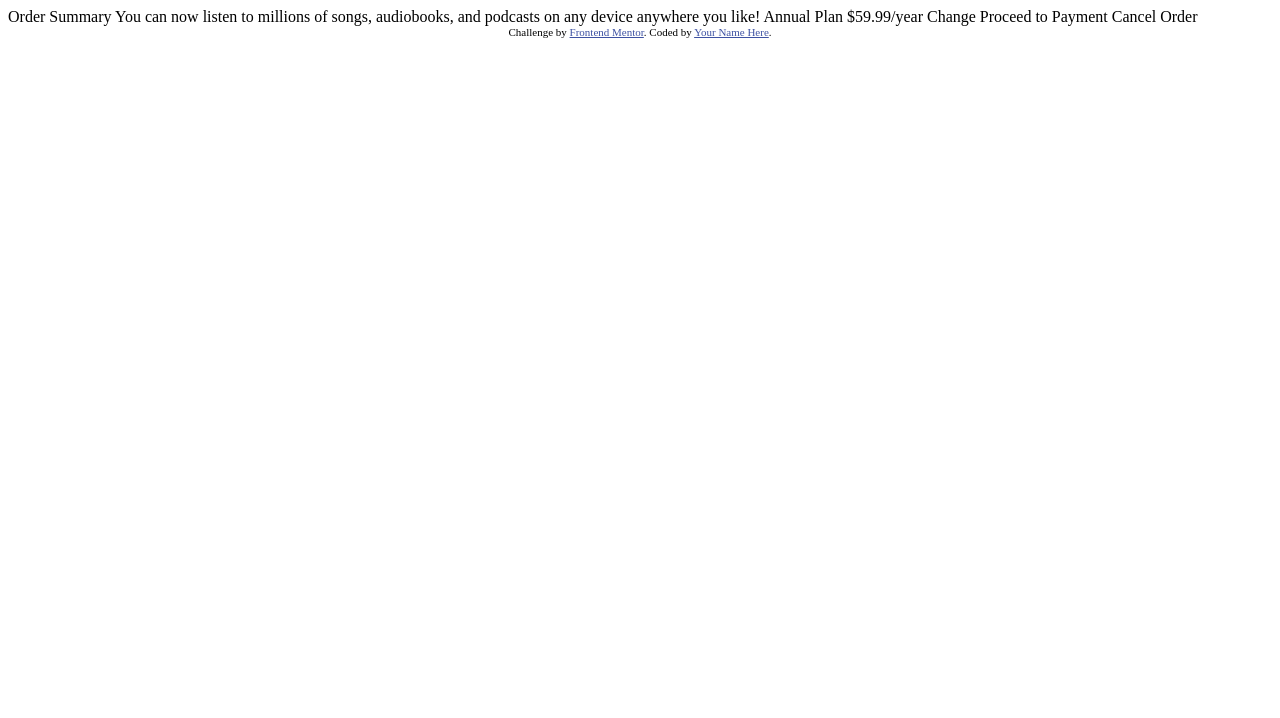
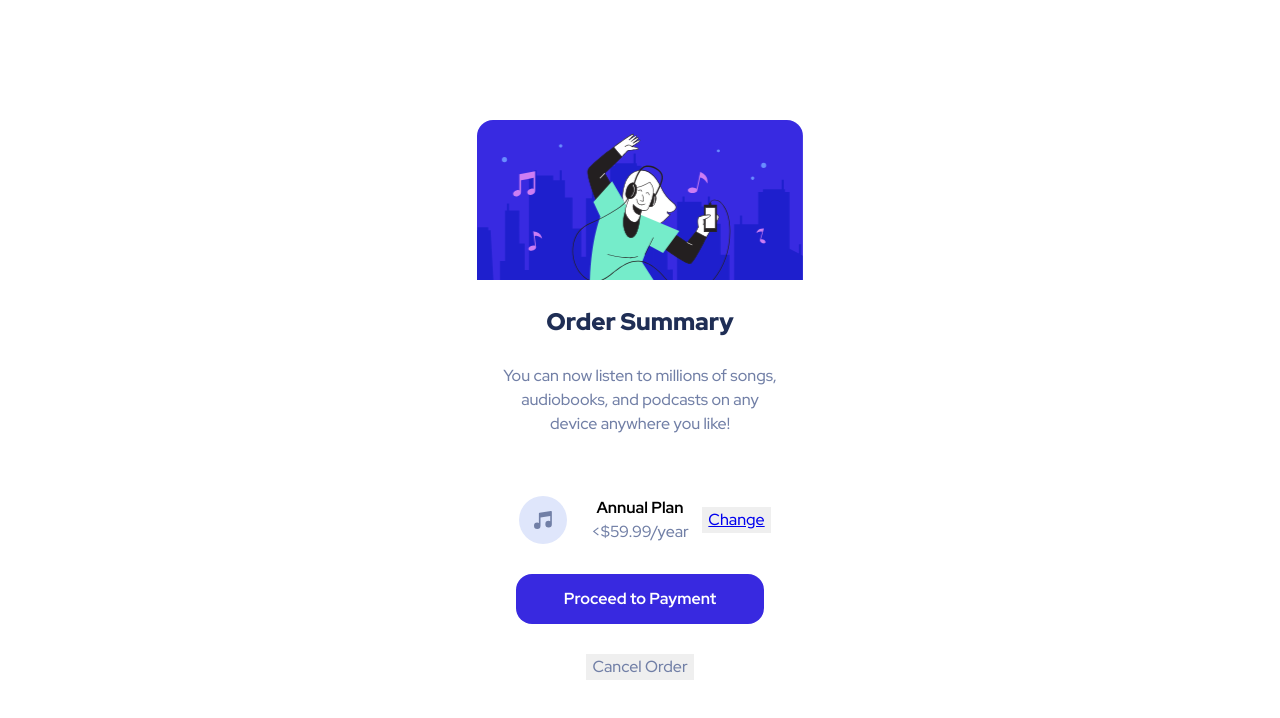
Before and after one commit to kowall1013/Order-summary-component, a plain HTML site: page index.html in a window 1280 px wide. Drawn offline with Linux system fonts and the light colour scheme.

Commit message:
project finish

```diff
--- a/index.html
+++ b/index.html
@@ -1,37 +1,45 @@
 <!DOCTYPE html>
 <html lang="en">
   <head>
-  <meta charset="UTF-8">
-  <meta name="viewport" content="width=device-width, initial-scale=1.0"> <!-- displays site properly based on user's device -->
-
-  <link rel="icon" type="image/png" sizes="32x32" href="./images/favicon-32x32.png">
-
+    <meta charset="UTF-8" />
+    <meta name="viewport" content="width=device-width, initial-scale=1.0" />
+    <link rel="preconnect" href="https://fonts.googleapis.com" />
+    <link rel="preconnect" href="https://fonts.gstatic.com" crossorigin />
+    <link
+      href="https://fonts.googleapis.com/css2?family=Red+Hat+Display:wght@500;700;900&display=swap"
+      rel="stylesheet"
+    />
+    <link
+      rel="icon"
+      type="image/png"
+      sizes="32x32"
+      href="./images/favicon-32x32.png"
+    />
+    <link rel="stylesheet" href="/css/main.css" />
     <title>Frontend Mentor | Order summary card</title>
-
-  <!-- Feel free to remove these styles or customise in your own stylesheet 👍 -->
-  <style>
-    .attribution { font-size: 11px; text-align: center; }
-    .attribution a { color: hsl(228, 45%, 44%); }
-  </style>
   </head>
   <body>
-
-  Order Summary
-
-  You can now listen to millions of songs, audiobooks, and podcasts on any
-  device anywhere you like!
-
-  Annual Plan
-  $59.99/year
-
-  Change
-
-  Proceed to Payment
-  Cancel Order
-
-  <div class="attribution">
-    Challenge by <a href="https://www.frontendmentor.io?ref=challenge" target="_blank">Frontend Mentor</a>.
-    Coded by <a href="#">Your Name Here</a>.
+    <main class="card">
+        <header></header>
+      <div class="container">
+        <div class="card__description">
+          <h2>Order Summary</h2>
+          <p>
+            You can now listen to millions of songs, audiobooks, and podcasts on
+            any device anywhere you like!
+          </p>
         </div>
+        <div class="card__paymants">
+          <img src="./images/icon-music.svg" alt="" />
+          <div class="card__paymants-price">
+            <h4>Annual Plan</h4>
+            <p><$59.99/year</p>
+          </div>
+          <button class="button button--change"><a href="#">Change</a></button>
+          <button class="button button--proceed">Proceed to Payment</button>
+          <button class="button button--cancel">Cancel Order</button>
+        </div>
+      </div>
+    </main>
   </body>
 </html>
--- /dev/null
+++ b/scss/base/_global.scss
@@ -0,0 +1,15 @@
+body {
+  display: grid;
+  justify-items: center;
+  align-items: center;
+  font-family: var(--ff-primary);
+}
+
+.container {
+  margin-left: var(--mr-small);
+  margin-right: var(--mr-small);
+}
+
+.button {
+  border: none;
+}
--- /dev/null
+++ b/scss/base/_reset.scss
@@ -0,0 +1,73 @@
+/* Box sizing rules */
+*,
+*::before,
+*::after {
+  box-sizing: border-box;
+}
+
+/* Remove default padding */
+ul[class],
+ol[class] {
+  padding: 0;
+}
+
+/* Remove default margin */
+body,
+h1,
+h2,
+h3,
+h4,
+p,
+ul[class],
+ol[class],
+li,
+figure,
+figcaption,
+blockquote,
+dl,
+dd {
+  margin: 0;
+}
+
+/* Set core body defaults */
+body {
+  min-height: 100vh;
+  scroll-behavior: smooth;
+  text-rendering: optimizeSpeed;
+  line-height: 1.5;
+}
+
+/* Remove list styles on ul, ol elements with a class attribute */
+ul[class],
+ol[class] {
+  list-style: none;
+}
+
+/* A elements that don't have a class get default styles */
+a:not([class]) {
+  text-decoration-skip-ink: auto;
+}
+
+/* Make images easier to work with */
+img {
+  max-width: 100%;
+  display: block;
+}
+
+/* Inherit fonts for inputs and buttons */
+input,
+button,
+textarea,
+select {
+  font: inherit;
+}
+
+/* Remove all animations and transitions for people that prefer not to see them */
+@media (prefers-reduced-motion: reduce) {
+  * {
+    animation-duration: 0.01ms !important;
+    animation-iteration-count: 1 !important;
+    transition-duration: 0.01ms !important;
+    scroll-behavior: auto !important;
+  }
+}
--- /dev/null
+++ b/scss/base/_root.scss
@@ -0,0 +1,17 @@
+:root {
+  --clr-primary-pale-blue: #1F2E55;
+  --clr-primary-bright-blue: hsl(245, 75%, 52%);
+  --clr-neutral-pale-blue: #717FA6;
+  --clr-neutral-desaturated-blue: hsl(224, 23%, 55%);
+  --clr-neutral-dark-blue: hsl(223, 47%, 23%)
+
+  --fs-main: 16px;
+
+  --ff-primary:'Red Hat Display', sans-serif;
+
+  --br-primary: 1rem;
+
+  --mr-small:1.5rem;
+  --mr-medium:1.875rem;
+  --mr-big:2.5rem;
+}
--- /dev/null
+++ b/scss/components/card.scss
@@ -0,0 +1,78 @@
+// sass --watch scss/main.scss:css/main.css
+.card {
+  margin: 4.4375rem 1.5em;
+  max-width: 20.43rem;
+  text-align: center;
+
+  header {
+    border-radius: var(--br-primary)var(--br-primary)0 0;
+    background-image: url(../../images/illustration-hero.svg);
+    background-repeat: no-repeat;
+    background-position: center;
+    background-size: cover;
+    height: 10rem;
+  }
+
+  &__description h2 {
+    margin: var(--mr-small) 0;
+    color: var(--clr-primary-pale-blue);
+    font-weight: 800;
+  }
+
+  &__description p {
+    color: var(--clr-neutral-pale-blue);
+  }
+
+  &__paymants {
+    display: grid;
+    grid-template-columns: repeat(3, 1fr);
+    grid-template-rows: auto;
+    justify-items: center;
+    align-items: center;
+    grid-template-areas:
+    "music price change"
+    "payment payment payment"
+    "order order order";
+    margin-top: var(--mr-medium);
+
+    img {
+      grid-area: music;
+      // justify-self: center;
+    }
+
+    &-price {
+      display: flex;
+      flex-direction: column;
+      margin-top: 30px;
+      grid-area: price;
+      margin-left: .3rem;
+      margin-right: .3rem;
+      margin-bottom: var(--mr-medium);
+
+      p {
+        color: var(--clr-neutral-pale-blue);
+      }
+    }
+
+    .button--change {
+      grid-area:change;
+      font-weight: 400;
+      color: var(--clr-primary-bright-blue);
+    }
+
+    .button--proceed {
+      grid-area:payment;
+      background-color: var(--clr-primary-bright-blue);
+      padding: 0.8rem 3rem;
+      border-radius: var(--br-primary);
+      color: #fff;
+      font-weight: 700;
+    }
+
+    .button--cancel {
+      grid-area:order;
+      margin-top: var(--mr-medium);
+      color: var(--clr-neutral-pale-blue);
+    }
+  }
+}
--- /dev/null
+++ b/scss/main.scss
@@ -0,0 +1,4 @@
+@use "base/reset";
+@use "base/root";
+@use "base/global";
+@use "components/card.scss";
```
Also changed, not shown: css/main.css (added), 1 other file. Lines whose indentation alone changed are shown as unchanged.
